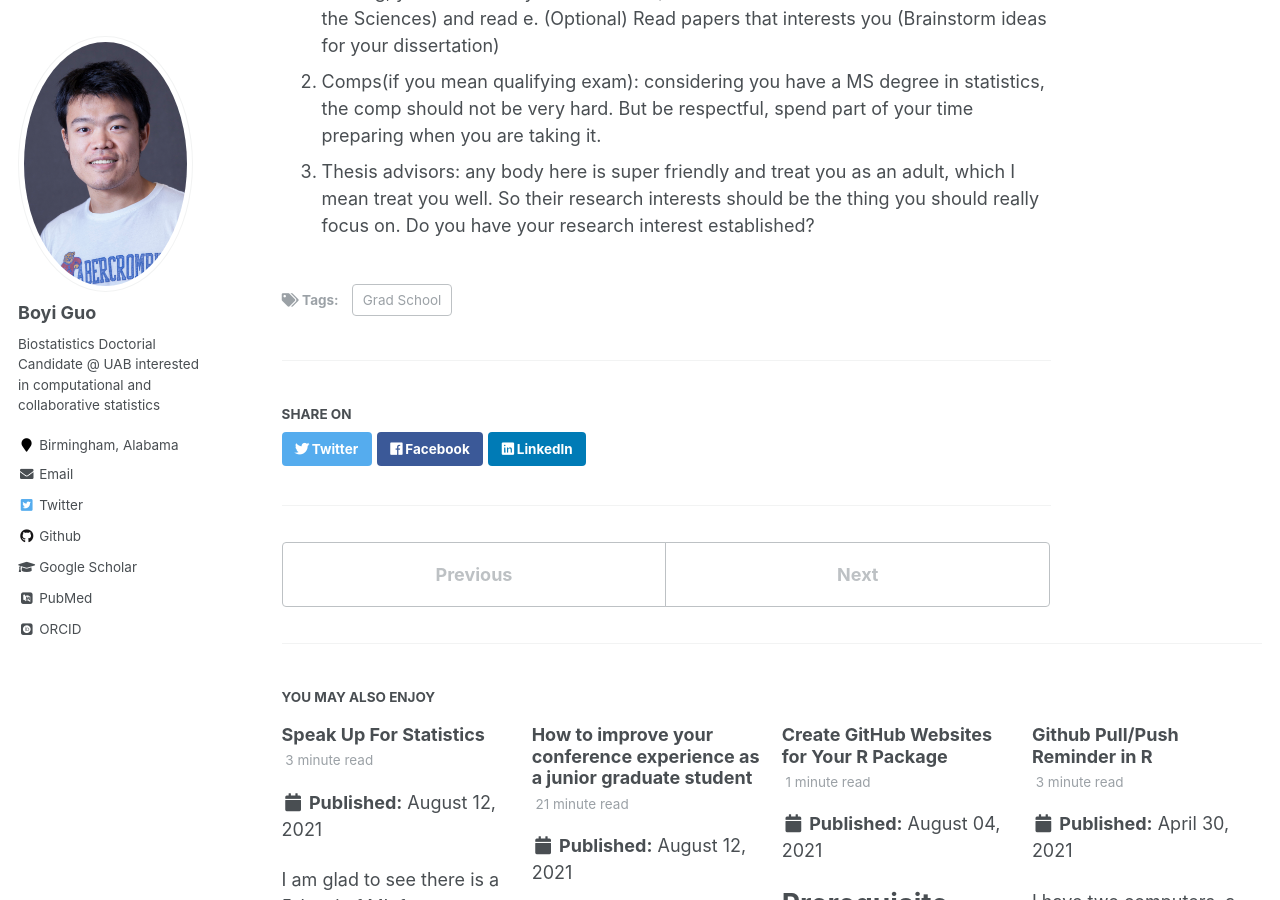
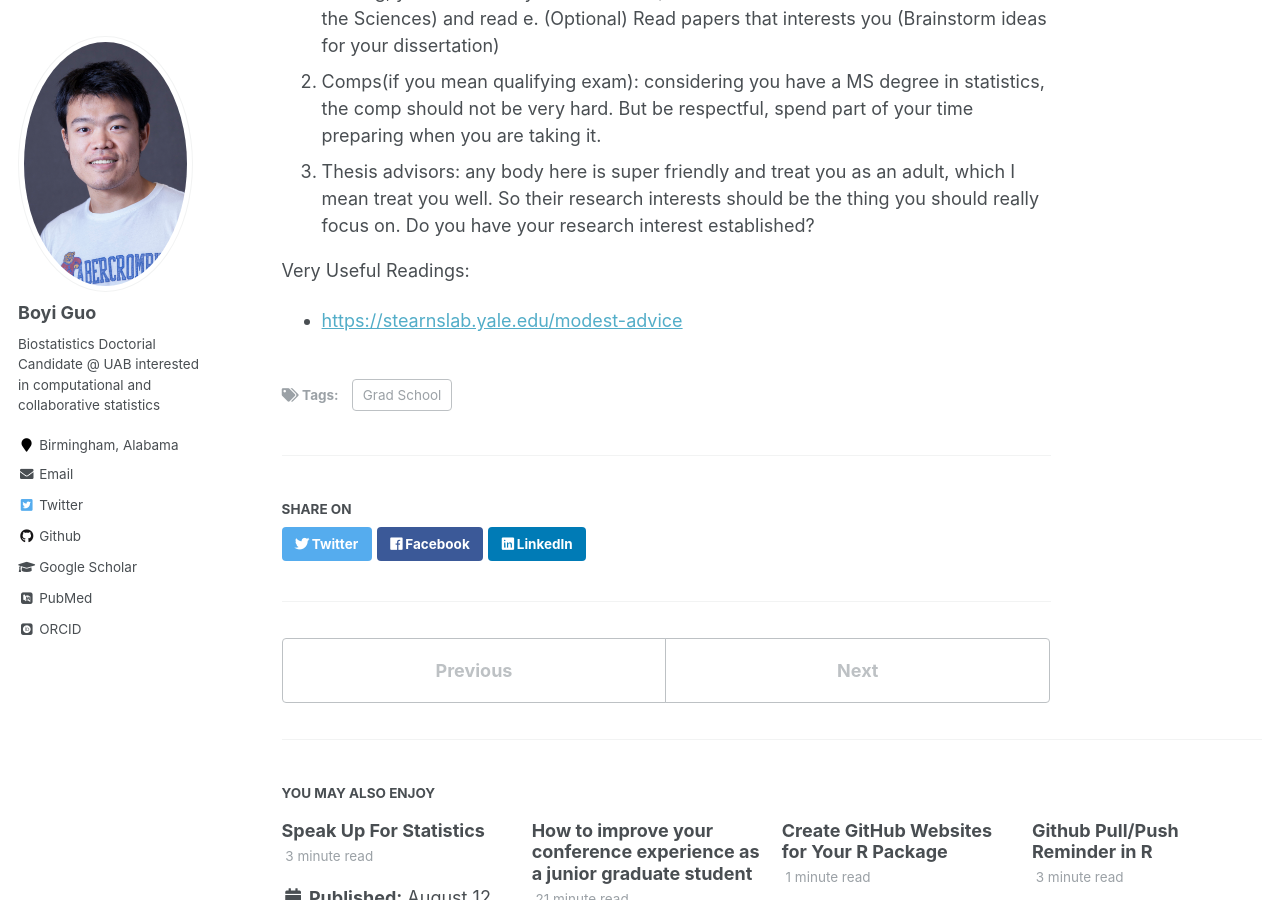
Before and after one commit to boyiguo1/boyiguo1.github.io, a Jekyll site: the page built from _posts/2021-04-20-WhatToDoTheSummerBeforeGradSchool.md, in a window 1280 px wide and 900 px high, scrolled down 1704 px. Built offline with Jekyll 4.4.1, drawn with Linux system fonts in a browser that asks for light colours; some web fonts are replaced.

Commit message:
Add useful reference

```diff
--- a/_posts/2021-04-20-WhatToDoTheSummerBeforeGradSchool.md
+++ b/_posts/2021-04-20-WhatToDoTheSummerBeforeGradSchool.md
@@ -44,3 +44,8 @@ d.	(Optional) If you enjoy reading, you can actually find this book(Graduate Res
 e.	(Optional) Read papers that interests you (Brainstorm ideas for your dissertation)
 3.	Comps(if you mean qualifying exam): considering you have a MS degree in statistics, the comp should not be very hard. But be respectful, spend part of your time preparing when you are taking it.
 4.	Thesis advisors: any body here is super friendly and treat you as an adult, which I mean treat you well. So their research interests should be the thing you should really focus on. Do you have your research interest established?
+
+
+
+Very Useful Readings:
+- [https://stearnslab.yale.edu/modest-advice](https://stearnslab.yale.edu/modest-advice)
```
